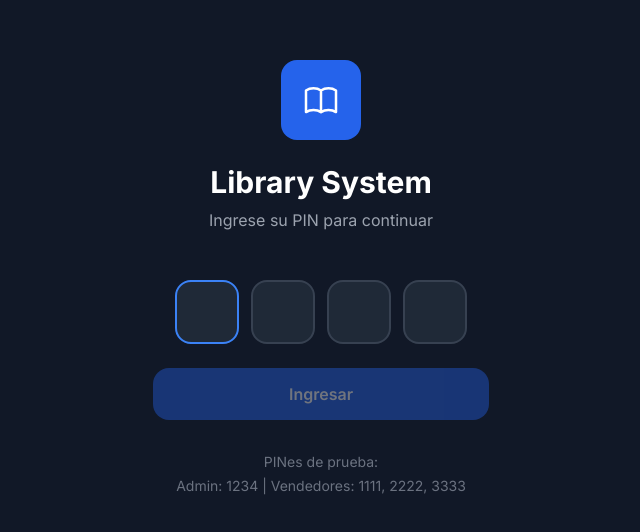
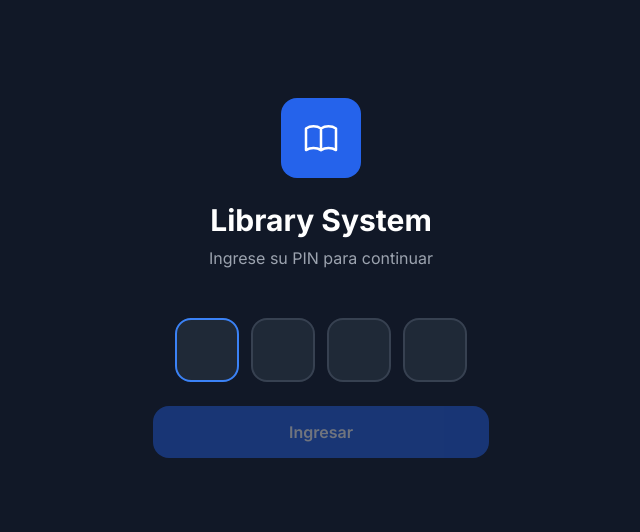
Before and after one commit to arieltecay/library-pos, a React (Vite) app: page /login in a window 1280 px wide. Shown: the part 122-654 px from the top of the page, without its empty margins (319-959 px from the left). Built offline with nearby package versions, Linux system fonts and the light colour scheme.

Commit message:
refactor: remove test PIN display from LoginPage

```diff
--- a/src/pages/LoginPage.tsx
+++ b/src/pages/LoginPage.tsx
@@ -94,11 +94,6 @@ export default function LoginPage() {
             {loading ? "Verificando..." : "Ingresar"}
           </button>
         </form>
-
-        <div className="mt-8 text-center text-neutral-500 text-sm">
-          <p>PINes de prueba:</p>
-          <p className="mt-1">Admin: 1234 | Vendedores: 1111, 2222, 3333</p>
-        </div>
       </div>
     </div>
   );
```
